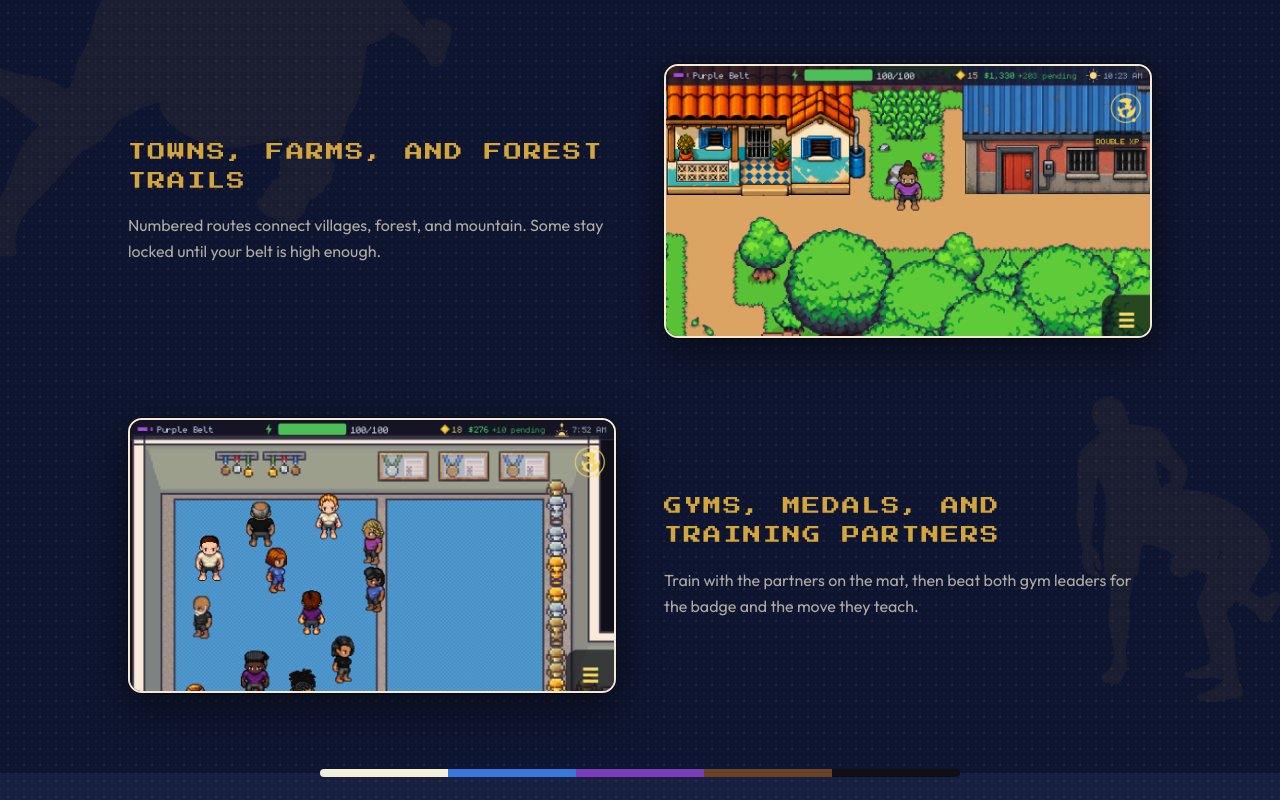
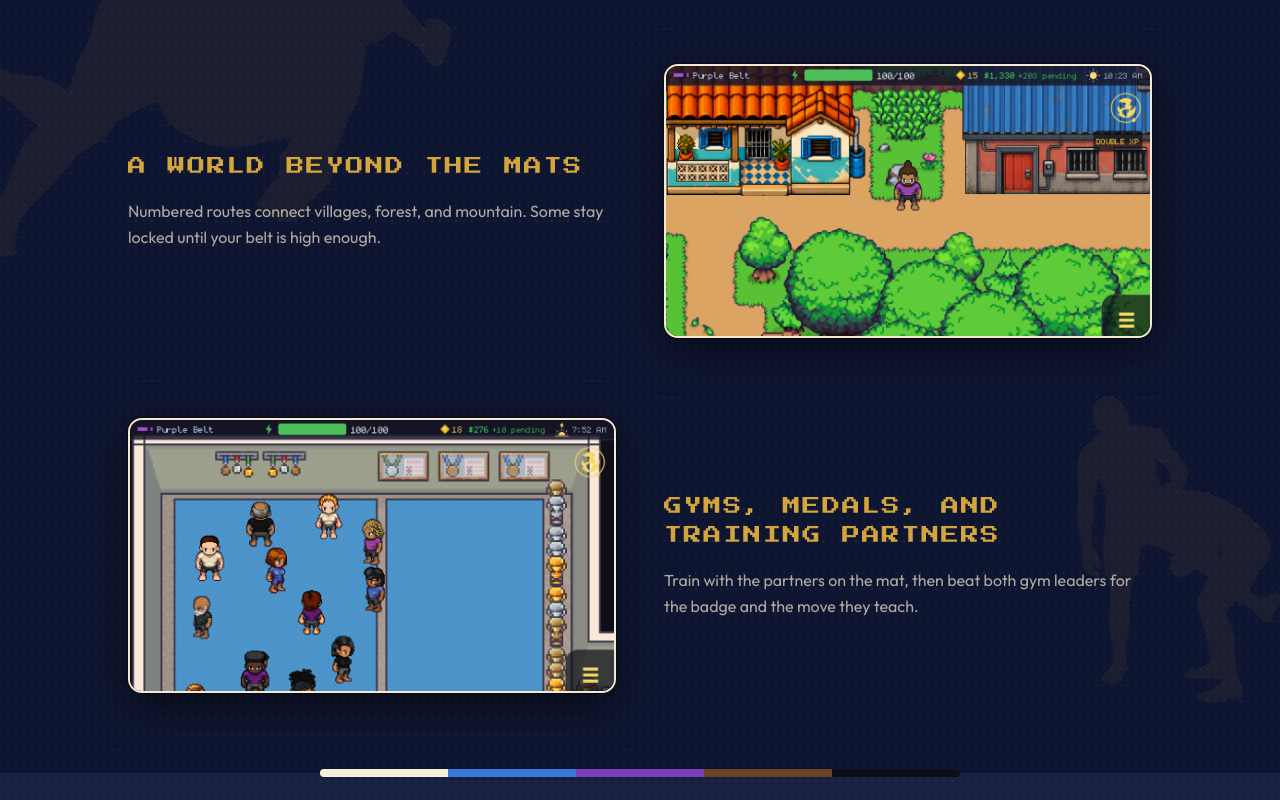
Before and after one commit to N8theGr811/hobbyist-games-website, a Next.js app: page / in a window 1280 px wide. Shown: the part 2021-2821 px from the top of the page. Built offline with nearby package versions, Linux system fonts and the light colour scheme.

Commit message:
Rephrase world exploration heading

```diff
--- a/src/components/ExploreTheRegion.tsx
+++ b/src/components/ExploreTheRegion.tsx
@@ -28,7 +28,7 @@ import Watermark from "./Watermark";
  */
 const MOMENTS: Moment[] = [
   {
-    headline: "Towns, farms, and forest trails",
+    headline: "A World Beyond the Mats",
     line: "Numbered routes connect villages, forest, and mountain. Some stay locked until your belt is high enough.",
     media: {
       kind: "image",
```
